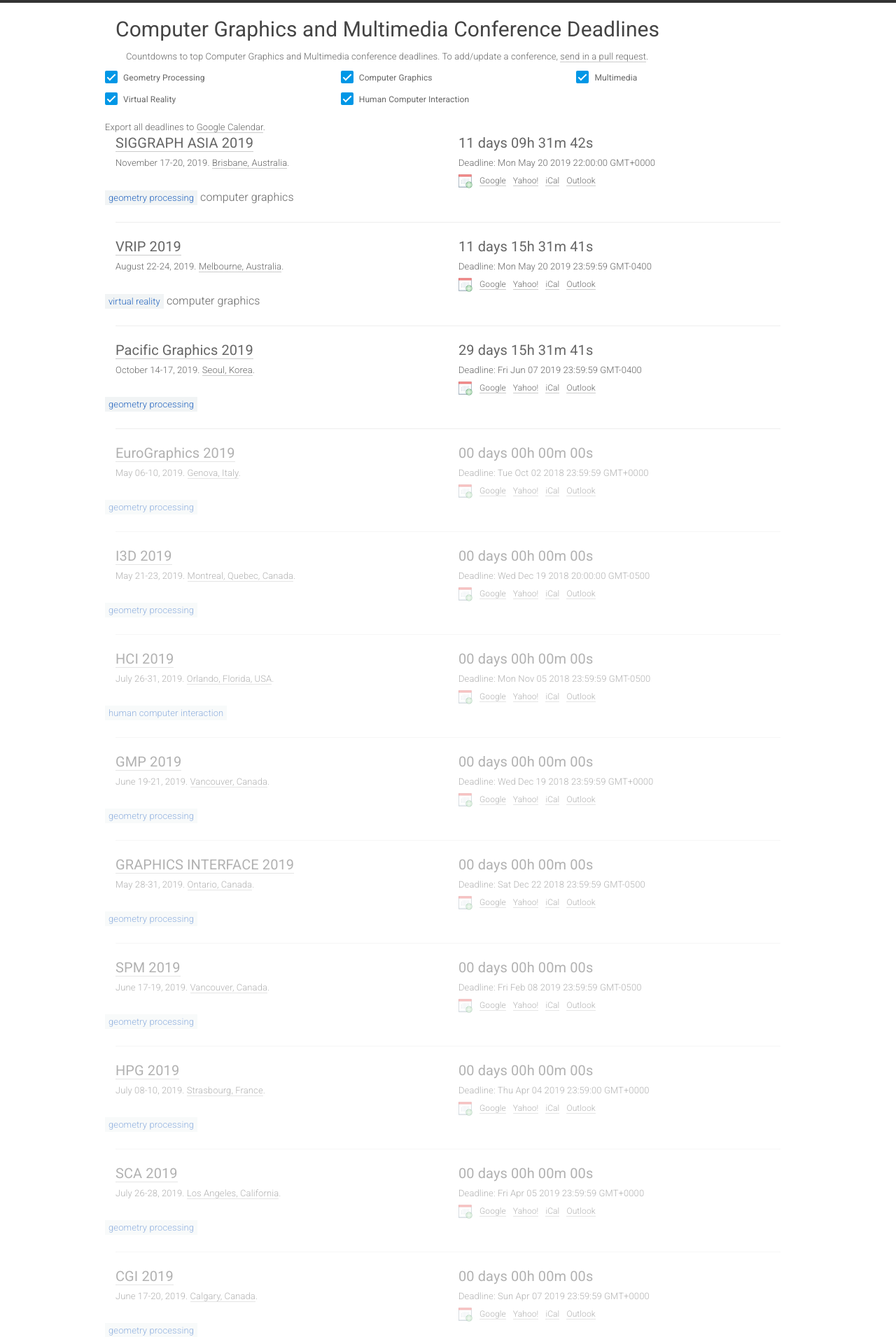
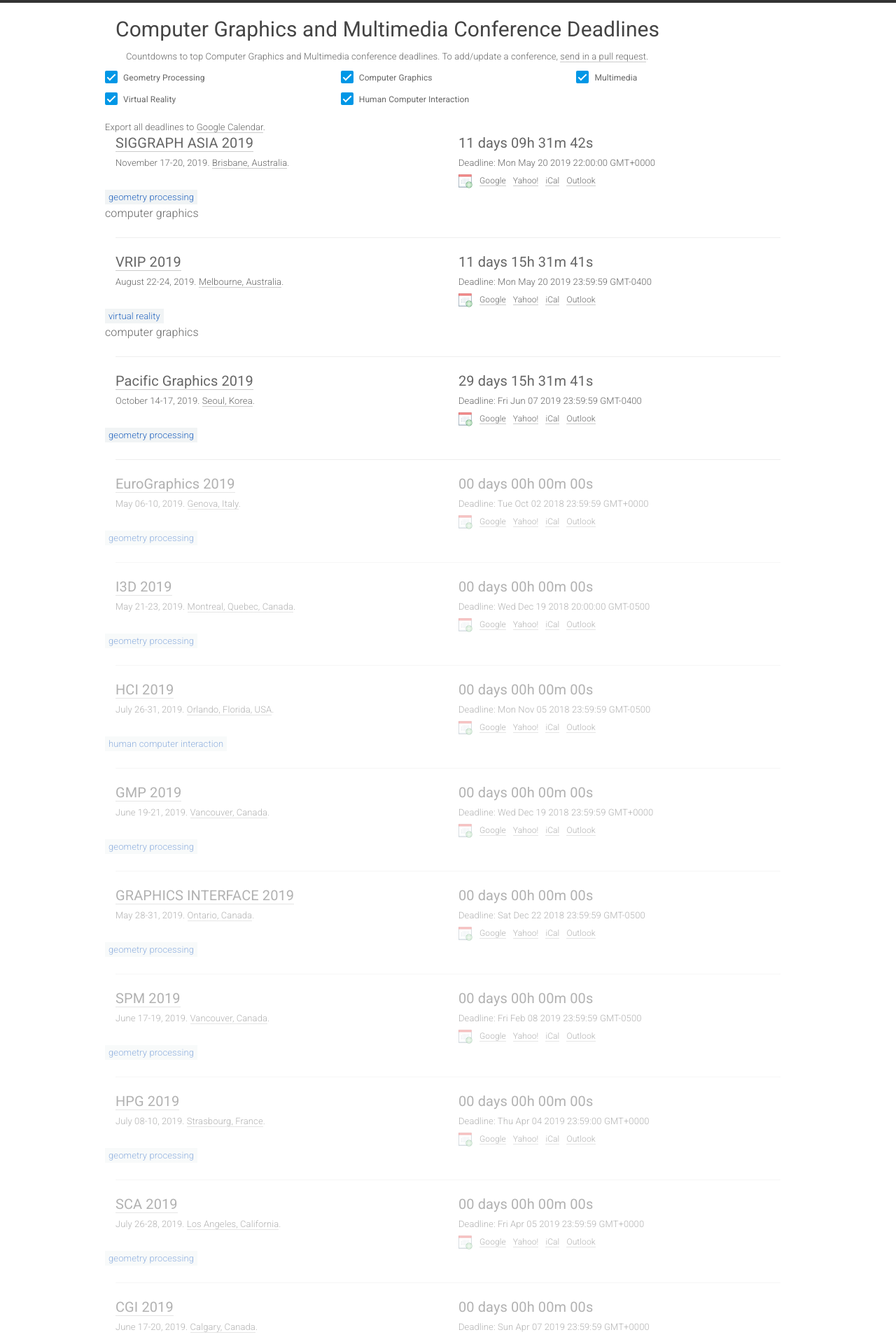
Before and after one commit to JianweiHu94/cgm-deadlines, a Jekyll site: the page built from index.html, in a window 1280 px wide. Shown: the top 1910 px of the page at 70% size. Built offline with Jekyll 4.4.1, drawn with Linux system fonts in a browser that asks for light colours; nearby versions of some CDN libraries.

Commit message:
Update home.html

```diff
--- a/_layouts/home.html
+++ b/_layouts/home.html
@@ -97,9 +97,9 @@
             <div class="col-xs-32">
               <span data-sub="{{conf.sub}}" class="conf-sub"></span>
               {% if conf.sub1 != conf.sub %}
-
+              <div class="col-xs-32">
                  <span data-sub="{{conf.sub1}}" class="conf-sub1"></span>
-
+              </div>
             {% endif %}
             </div>
 
```
